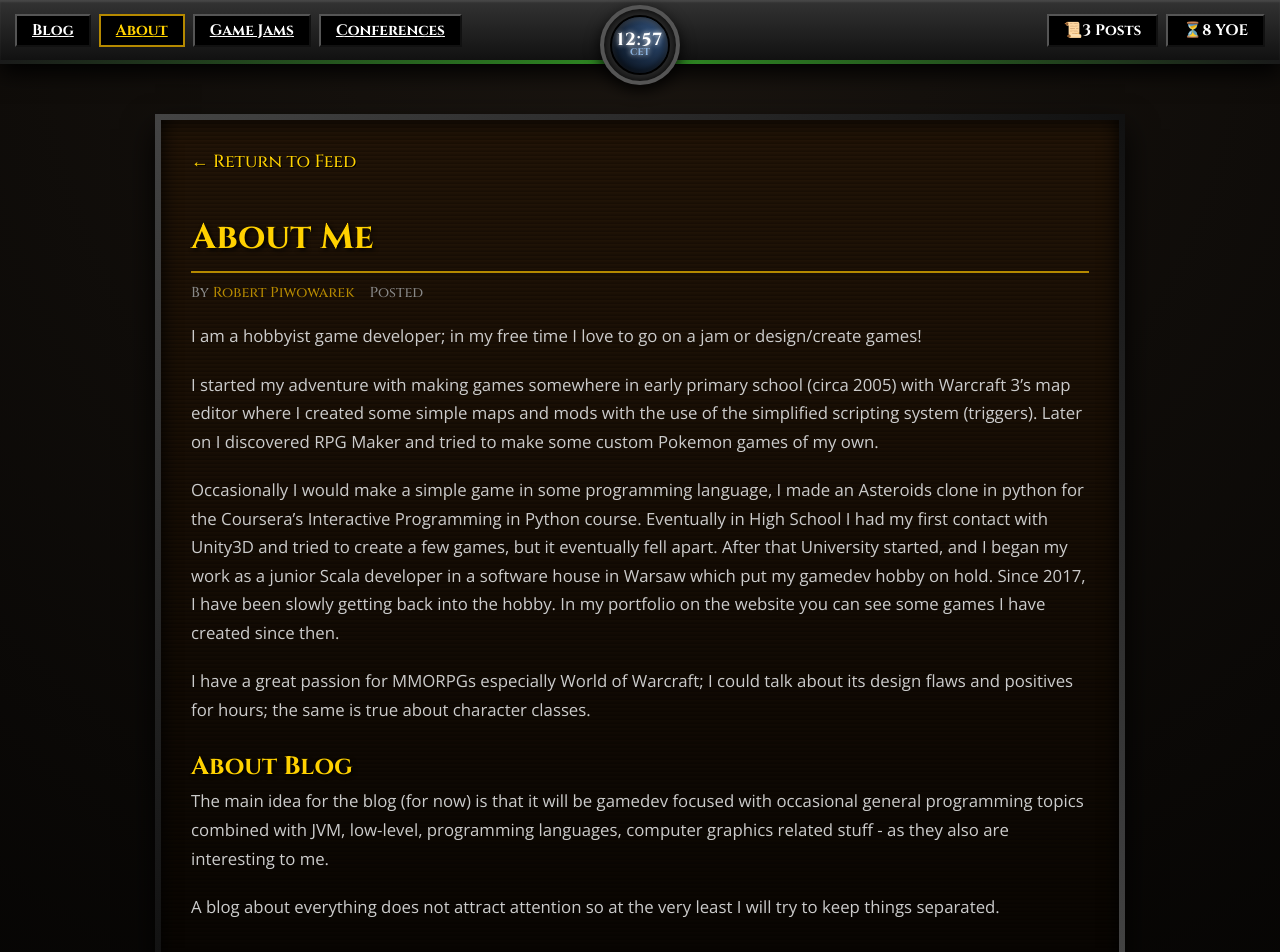
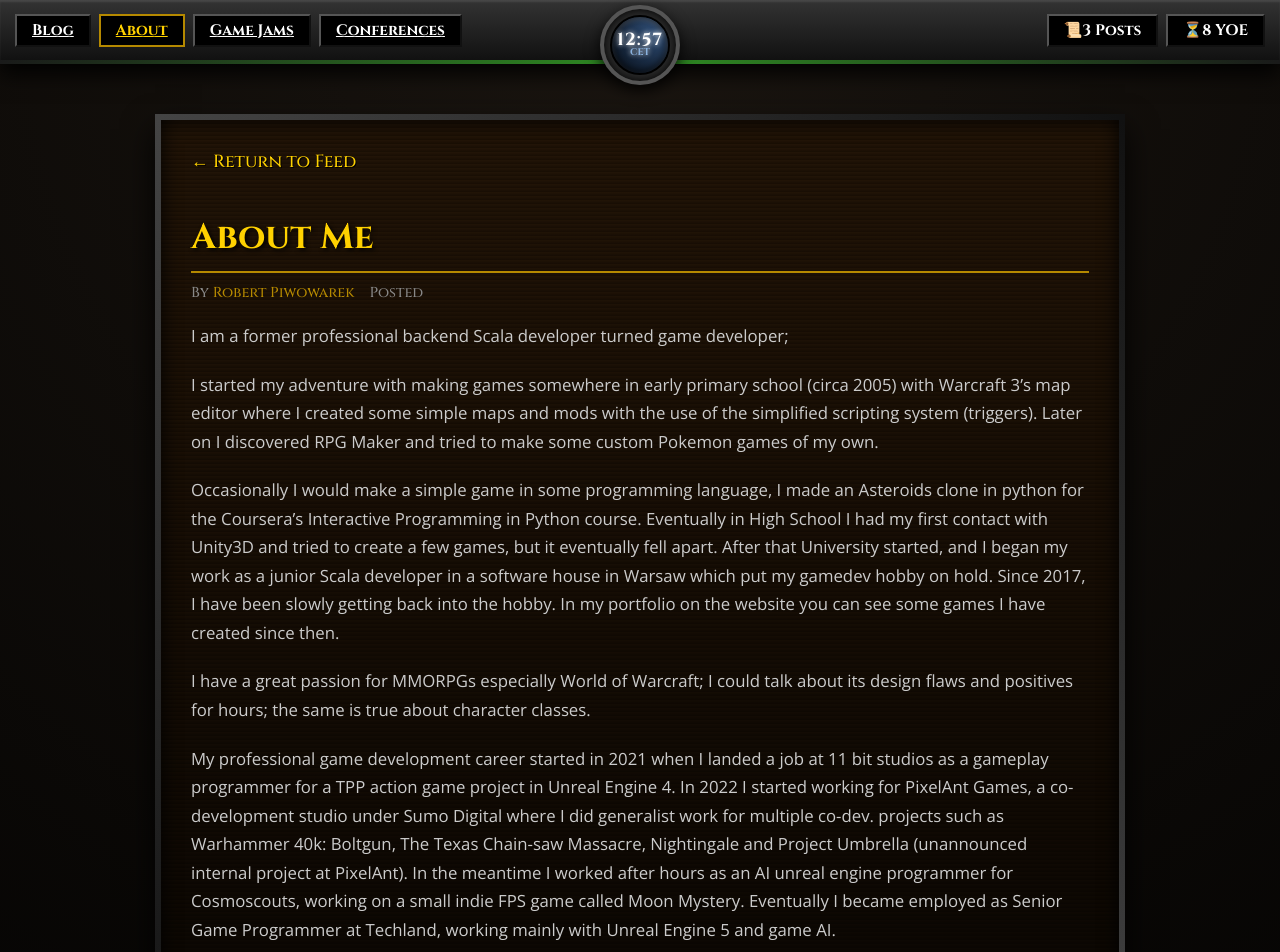
Before and after one commit to RobPiwowarek/RobPiwowarek.github.io, a Jekyll site: the page built from _pages/about.md, in a window 1280 px wide and 1400 px high. Shown: the top 952 px of the window. Built offline with Jekyll 4.4.1, drawn with Linux system fonts in a browser that asks for light colours; some of the changed text lies outside the part shown; grey boxes are pictures that could not be loaded.

Commit message:
preview images and about

```diff
--- a/_pages/about.md
+++ b/_pages/about.md
@@ -4,7 +4,7 @@
 permalink: /about
 author_profile: true
 ---
-I am a hobbyist game developer; in my free time I love to go on a jam or design/create games!
+I am a former professional backend Scala developer turned game developer;
 
 I started my adventure with making games somewhere in early primary school (circa 2005) with Warcraft 3's map editor where I created some simple maps and mods with the use of the simplified scripting system (triggers). Later on I discovered RPG Maker and tried to make some custom Pokemon games of my own.
 
@@ -13,8 +13,10 @@
 
 I have a great passion for MMORPGs especially World of Warcraft; I could talk about its design flaws and positives for hours; the same is true about character classes.
 
+My professional game development career started in 2021 when I landed a job at 11 bit studios as a gameplay programmer for a TPP action game project in Unreal Engine 4.
+In 2022 I started working for PixelAnt Games, a co-development studio under Sumo Digital where I did generalist work for multiple co-dev. projects such as Warhammer 40k: Boltgun, The Texas Chain-saw Massacre, Nightingale and Project Umbrella (unannounced internal project at PixelAnt).
+In the meantime I worked after hours as an AI unreal engine programmer for Cosmoscouts, working on a small indie FPS game called Moon Mystery.
+Eventually I became employed as Senior Game Programmer at Techland, working mainly with Unreal Engine 5 and game AI.
+
 ## About Blog
-
-The main idea for the blog (for now) is that it will be gamedev focused with occasional general programming topics combined with JVM, low-level, programming languages, computer graphics related stuff - as they also are interesting to me.
-
-A blog about everything does not attract attention so at the very least I will try to keep things separated.
+I want this blog to overtime collect various knowledge and experience that I accumulated over the years, preferably with solutions to issues that I have encountered.
--- a/game-jams.html
+++ b/game-jams.html
@@ -18,7 +18,7 @@
             <div class="project-info">
                 <h3>{{ project.title }}</h3>
                 <p>{{ project.excerpt | strip_html | truncatewords: 20 }}</p>
-                <a href="{{ project.url | relative_url }}" class="read-more-btn" style="text-decoration: none; text-align: center;">Open</a>
+                <a href="{{ project.url | relative_url }}" class="read-more-btn" style="text-decoration: none; text-align: center;">Read more</a>
             </div>
         </div>
         {% endfor %}
--- a/index.html
+++ b/index.html
@@ -10,8 +10,8 @@
         {% for post in paginator.posts %}
         <div class="post-card">
             <div class="post-thumb">
-                {% if post.image %}
-                <img src="{{ post.image | relative_url }}" alt="{{ post.title }}" style="width:100%; height:100%; object-fit:cover;">
+                {% if post.thumbnail %}
+                <img src="{{ post.thumbnail | relative_url }}" alt="{{ post.title }}" style="width:100%; height:100%; object-fit:cover;">
                 {% else %}
                 <div style="width:100%; height:100%; display:flex; justify-content:center; align-items:center; color: #444; font-family: 'Cinzel';">IMG</div>
                 {% endif %}
```
Also changed, not shown: _posts/2021-03-22-leading-newbies-into-slavicgamejam2019.md (+1 -0 lines), _posts/2021-09-03-opengl-helloworld.md (+2 -1 lines), _posts/2022-08-11-glsl-bookofshaders-smoothstep.md (+1 -0 lines), assets/images/opengl/hw/clion.png (added).
